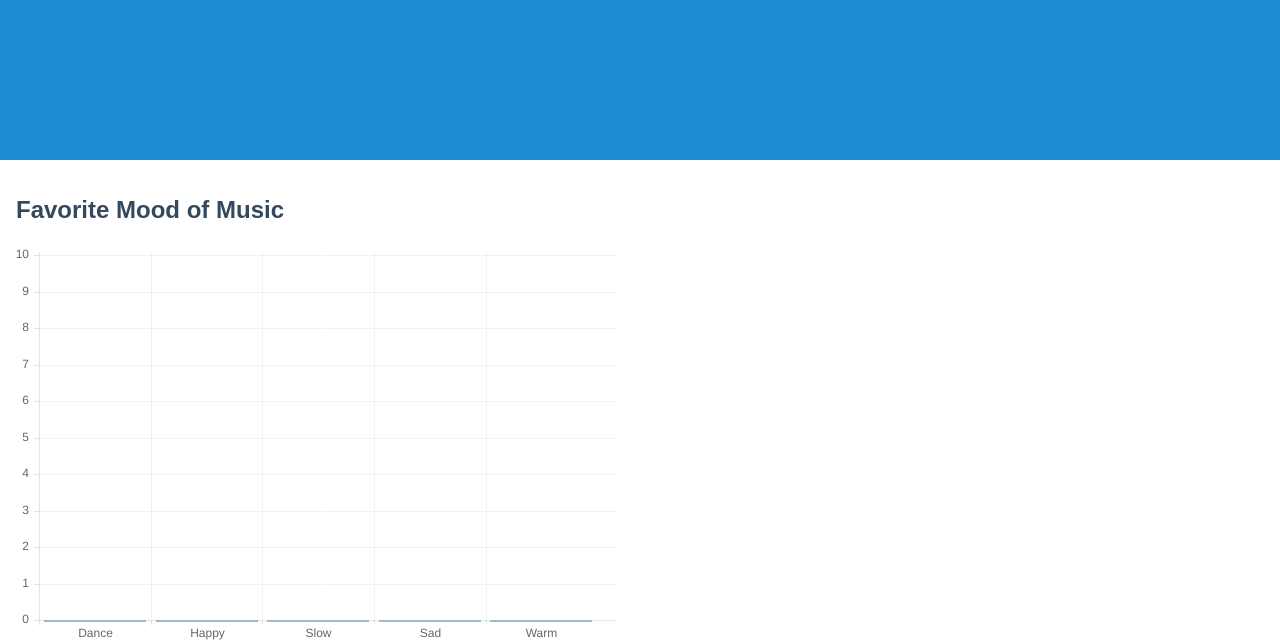
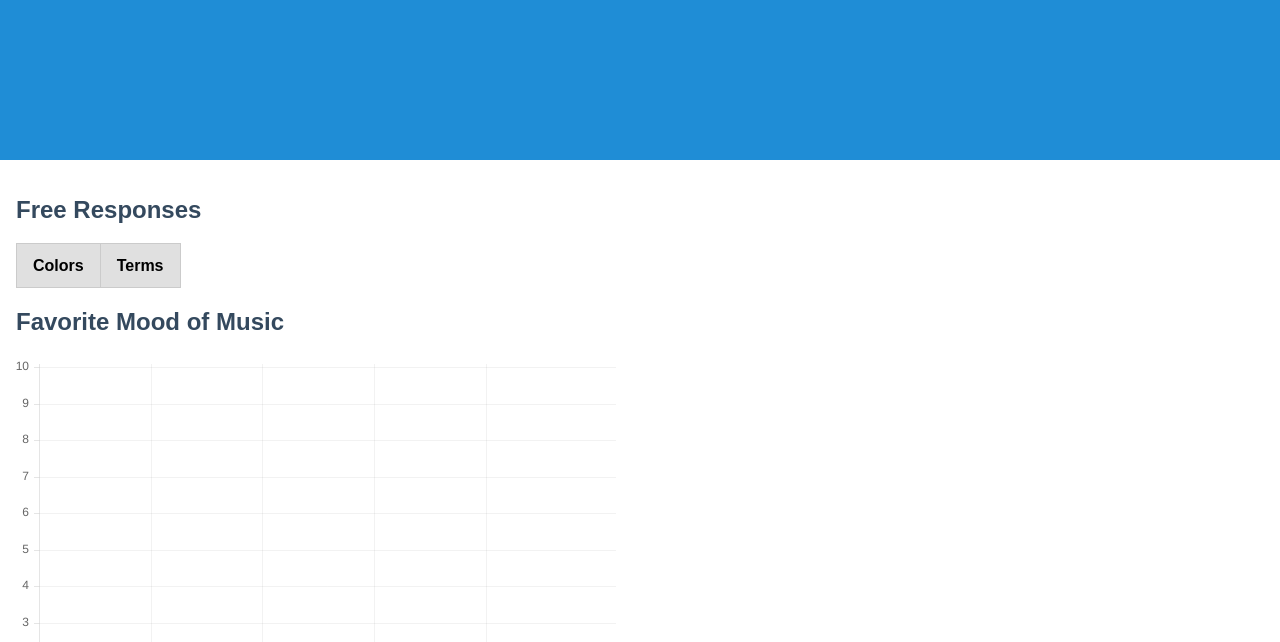
Before and after one commit to umn-5117-f18/module-1-homework-nkyllonen, a Flask app: page /admin/summary in a window 1280 px wide. Shown: the part 536-1178 px from the top of the page. Run offline with Flask 2, Linux system fonts and the light colour scheme; data that the repository does not hold is empty; some libraries are stand-ins or nearby versions.

Commit message:
added free response table

```diff
--- a/app.py
+++ b/app.py
@@ -92,11 +92,12 @@ def summary():
     breed_labels = ["Australian Shepherd", "German Shepherd", "Golden Retriever"]
 
     #parse data from requests into dictionaries
-    mood_data, breed_data = getData(data)
+    mood_data, breed_data, color_data, terms_data = getData(data)
 
     return render_template("summary.html",
         mood_data=mood_data, mood_labels=mood_labels,
-        breed_data=breed_data, breed_labels=breed_labels)
+        breed_data=breed_data, breed_labels=breed_labels,
+        color_data=color_data, terms_data=terms_data)
 
 def getData(arr):
     #store votes/values in dictionary!
@@ -114,12 +115,18 @@ def getData(arr):
         "Golden Retriever" : 0
     }
 
+    color_data = []
+    terms_data = []
+
     #tally up votes for mood_data and breed_data
     for i in range (len(arr)):
         mood_data[arr[i][0]['music']] += 1
         breed_data[arr[i][0]['breed']] += 1
+        app.logger.info(f"arr[i][0]['color']: {arr[i][0]['color']}")
+        color_data.append(arr[i][0]['color'].lower()) #need to append otherwise
+        terms_data.append(arr[i][0]['terms'].lower()) #will get split into chars
 
-    return mood_data, breed_data
+    return mood_data, breed_data, color_data, terms_data
 
 if __name__ == '__main__':
     app.run()
--- a/templates/summary.html
+++ b/templates/summary.html
@@ -15,6 +15,24 @@
 <div class="content-wrapper">
 <div class="content">
 
+<h2>Free Responses</h2>
+<table class="pure-table">
+    <thead>
+        <tr>
+            <th>Colors</th>
+            <th>Terms</th>
+        </tr>
+    </thead>
+    <tbody>
+      {% for i in range(color_data|length) %}
+        <tr>
+          <td> {{color_data[i]}} </td>
+          <td> {{terms_data[i]}} </td>
+        </tr>
+      {% endfor %}
+    </tbody>
+</table>
+
 <h2>Favorite Mood of Music </h2>
 <!-- bar chart canvas element -->
 <canvas id="music-chart" width="600" height="400"></canvas>
@@ -26,6 +44,8 @@
 <script>
    //---------------------//
    //music mood bar chart
+   //largely inspired by:
+   //https://pythonspot.com/flask-and-great-looking-charts-using-chart-js/
    //---------------------//
    var moodBarData = {
    labels : [{% for item in mood_labels %}
@@ -62,6 +82,8 @@
 
    //---------------------//
    //favorite breed bar chart
+   //largely inspired by:
+   //https://pythonspot.com/flask-and-great-looking-charts-using-chart-js/
    //---------------------//
    var breedBarData = {
    labels : [{% for item in breed_labels %}
```
